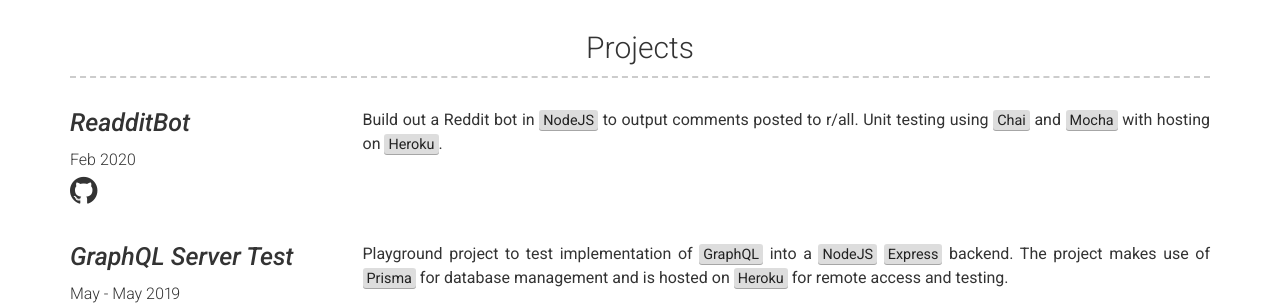
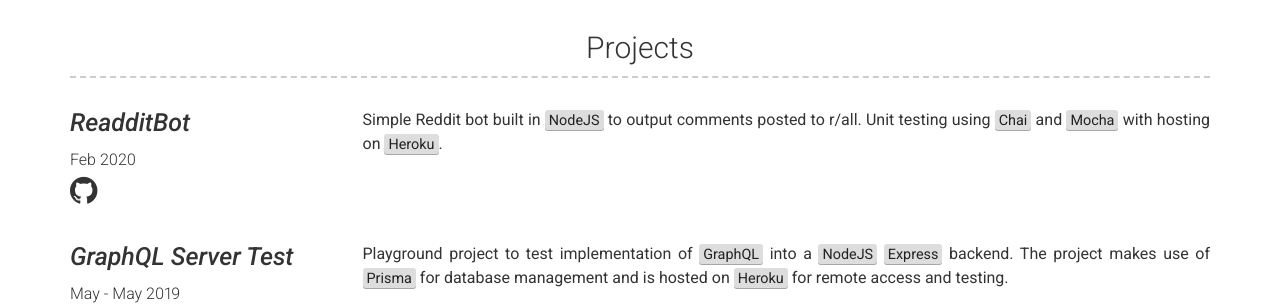
Before and after one commit to YvesDesjardins/YvesDesjardins.github.io, a Jekyll site: the page built from index.md, in a window 1280 px wide and 900 px high, scrolled down 1291 px. Shown: the part 150-455 px from the top of the window. Built offline with Jekyll 4.4.1, drawn with Linux system fonts in a browser that asks for light colours.

Commit message:
Update projects.yml

```diff
--- a/_data/projects.yml
+++ b/_data/projects.yml
@@ -3,7 +3,7 @@
   link: github.com/YvesDesjardins/ReadditBot
   github: yvesdesjardins/ReadditBot
   description: | # this will include new lines to allow paragraphs
-    Build out a Reddit bot in <mark>NodeJS</mark> to output comments posted to r/all. Unit testing using <mark>Chai</mark> and <mark>Mocha</mark> with hosting on <mark>Heroku</mark>.
+    Simple Reddit bot built in <mark>NodeJS</mark> to output comments posted to r/all. Unit testing using <mark>Chai</mark> and <mark>Mocha</mark> with hosting on <mark>Heroku</mark>.
 
 - name: GraphQL Server Test
   date: May - May 2019
```
